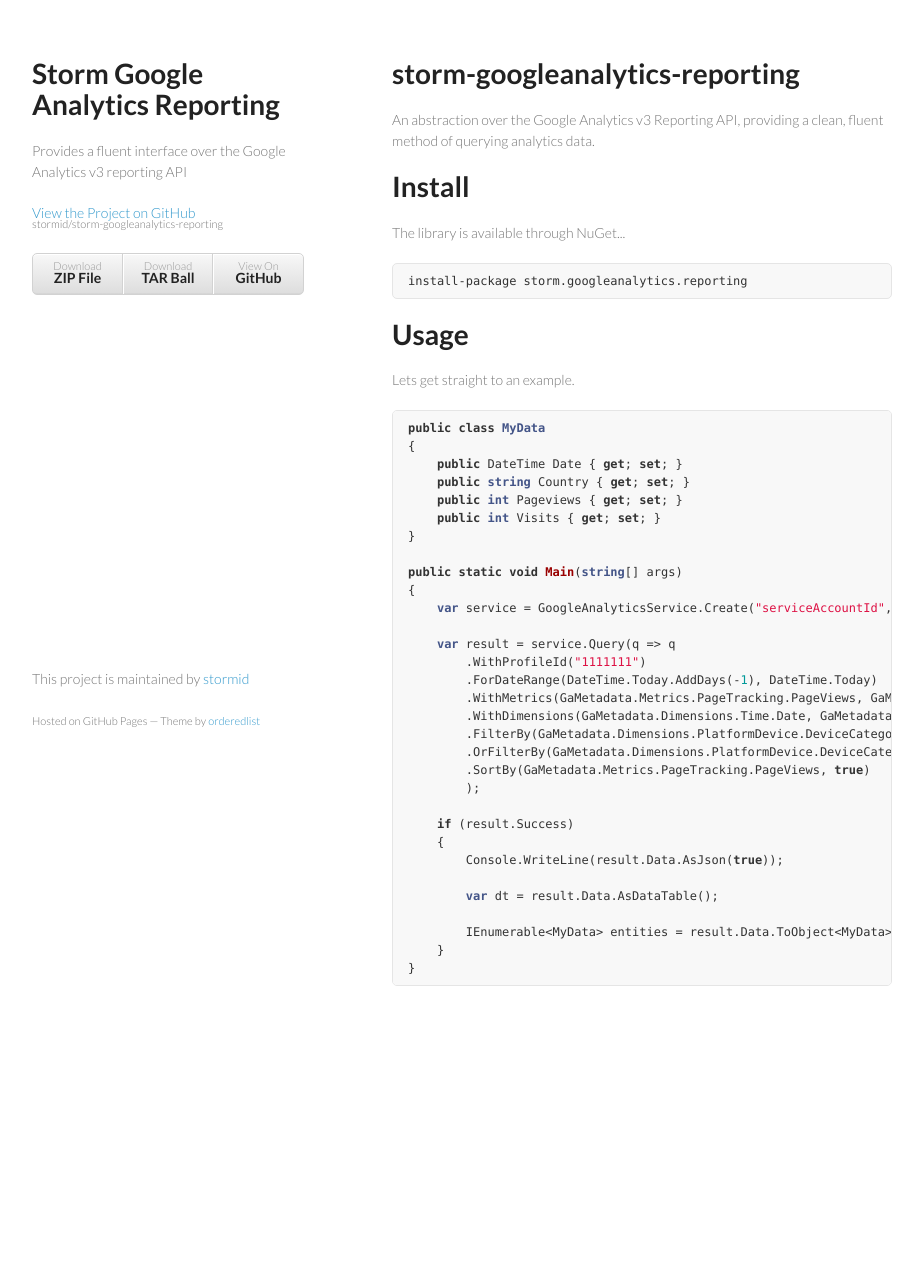
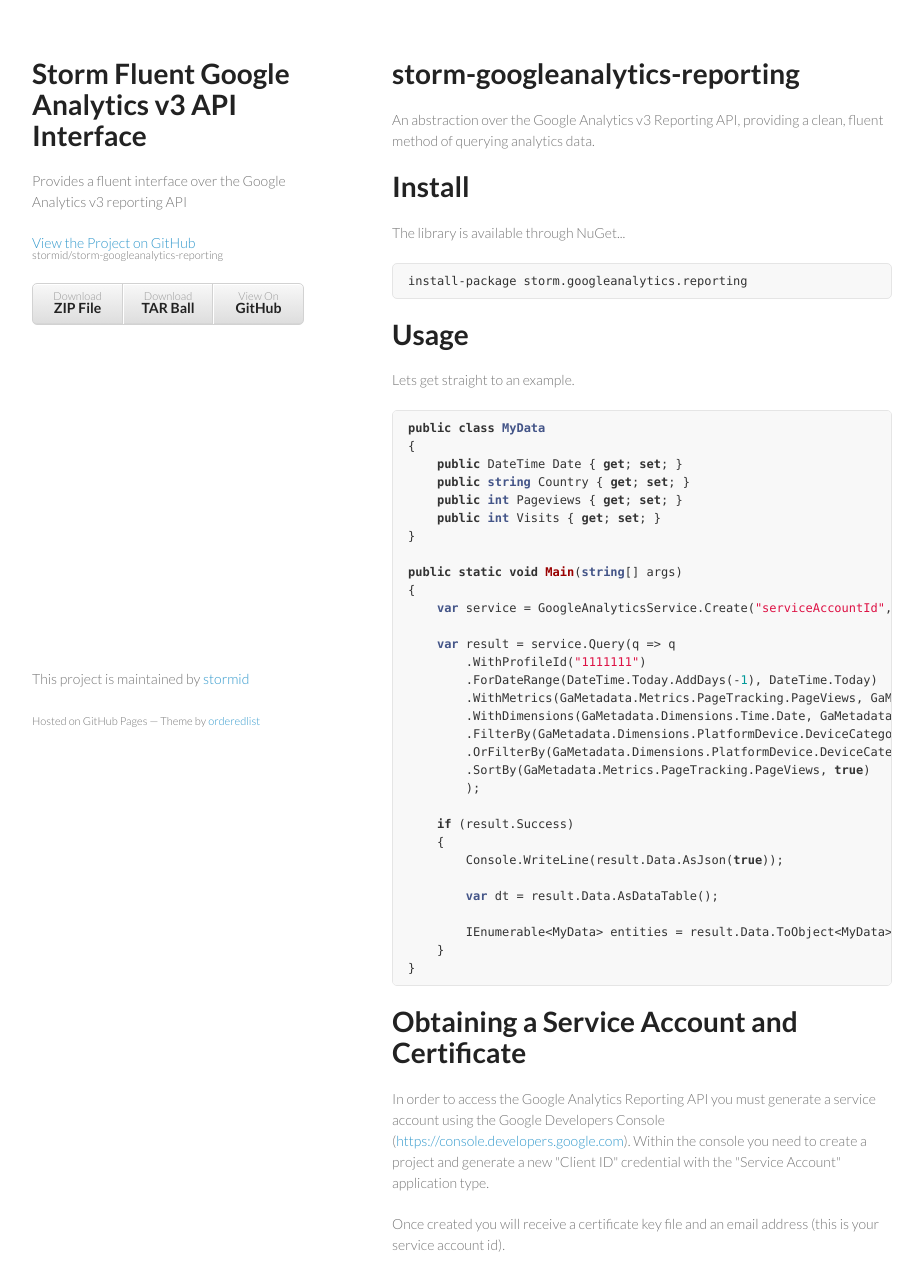
Before and after one commit to stormid/storm-googleanalytics-reporting, a plain HTML site: page index.html in a window 1280 px wide. Shown: the whole page, without its empty margins (178-1101 px from the left). Before the commit the page ends 1056 px from the top, so only its background shows below. Drawn offline with Linux system fonts and the light colour scheme.

```diff
--- a/index.html
+++ b/index.html
@@ -3,7 +3,7 @@
   <head>
     <meta charset="utf-8">
     <meta http-equiv="X-UA-Compatible" content="chrome=1">
-    <title>Storm Google Analytics Reporting by stormid</title>
+    <title>Storm Fluent Google Analytics v3 API Interface by stormid</title>
 
     <link rel="stylesheet" href="stylesheets/styles.css">
     <link rel="stylesheet" href="stylesheets/pygment_trac.css">
@@ -15,7 +15,7 @@
   <body>
     <div class="wrapper">
       <header>
-        <h1>Storm Google Analytics Reporting</h1>
+        <h1>Storm Fluent Google Analytics v3 API Interface</h1>
         <p>Provides a fluent interface over the Google Analytics v3 reporting API</p>
 
         <p class="view"><a href="https://github.com/stormid/storm-googleanalytics-reporting">View the Project on GitHub <small>stormid/storm-googleanalytics-reporting</small></a></p>
@@ -78,6 +78,13 @@
     <span class="p">}</span>
 <span class="p">}</span>
 </pre></div>
+
+<h1>
+<a name="obtaining-a-service-account-and-certificate" class="anchor" href="#obtaining-a-service-account-and-certificate"><span class="octicon octicon-link"></span></a>Obtaining a Service Account and Certificate</h1>
+
+<p>In order to access the Google Analytics Reporting API you must generate a service account using the Google Developers Console (<a href="https://console.developers.google.com">https://console.developers.google.com</a>).  Within the console you need to create a project and generate a new "Client ID" credential with the "Service Account" application type.</p>
+
+<p>Once created you will receive a certificate key file and an email address (this is your service account id).</p>
       </section>
       <footer>
         <p>This project is maintained by <a href="https://github.com/stormid">stormid</a></p>
```
Also changed, not shown: params.json (+1 -1 lines).
